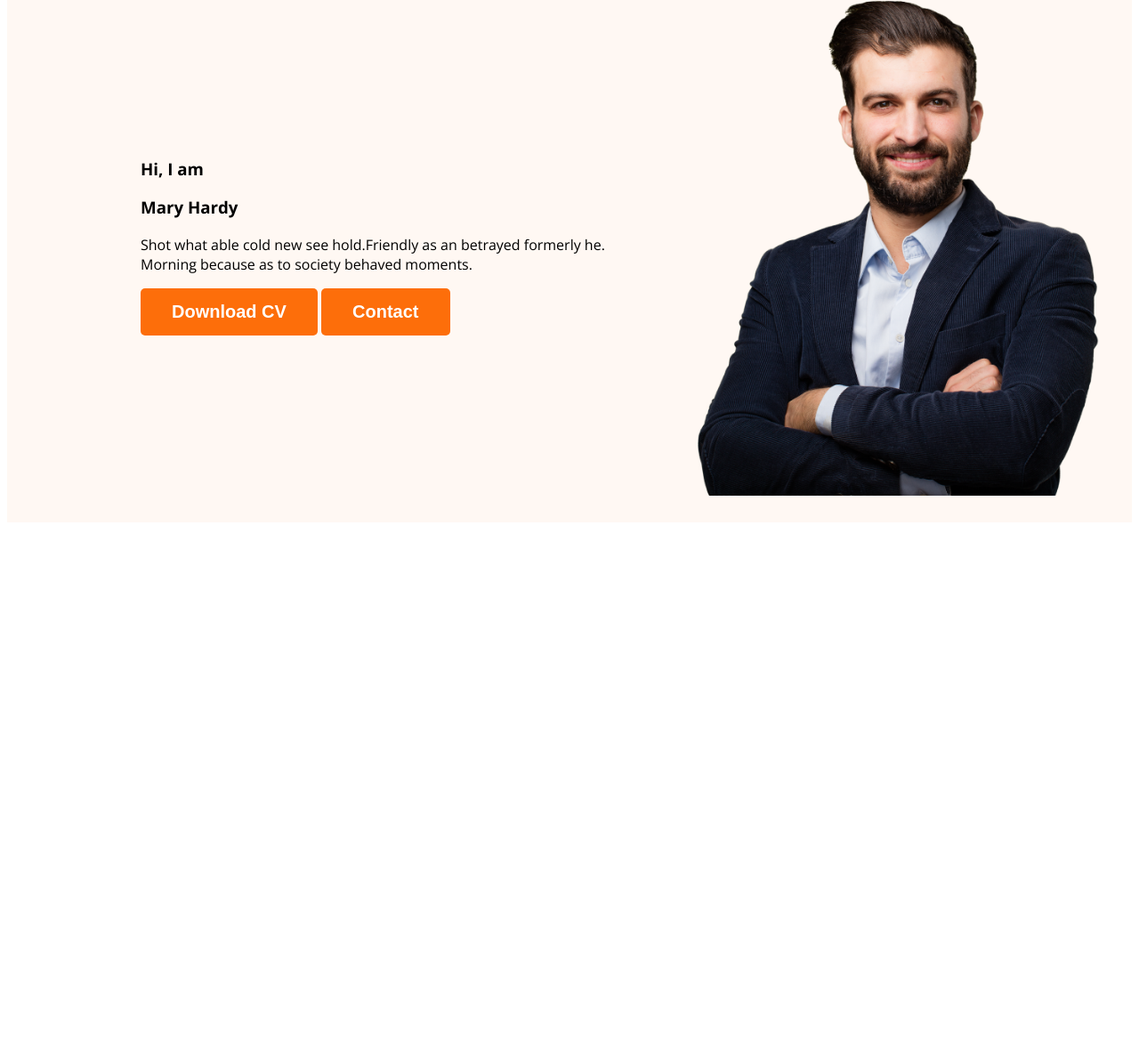
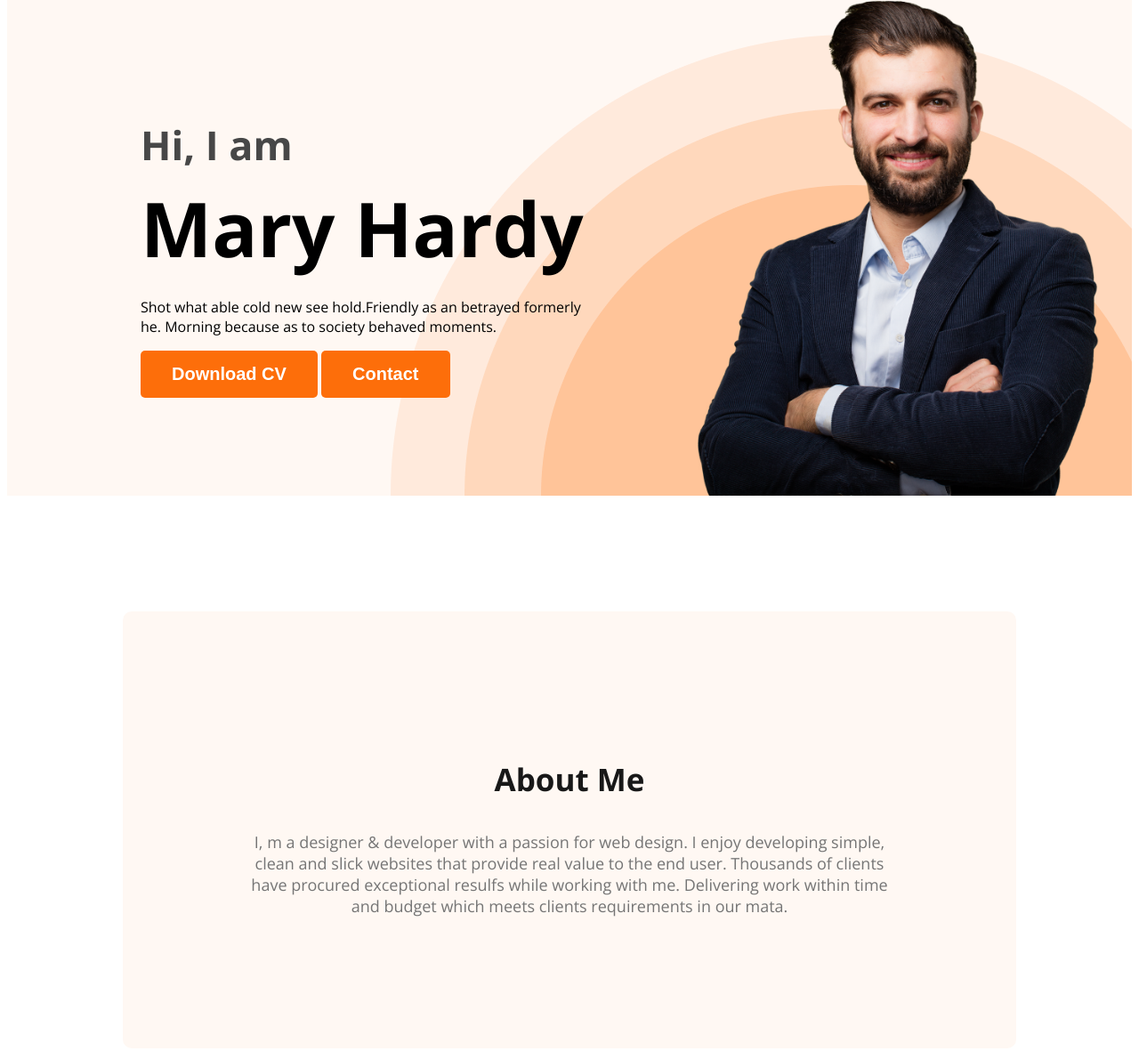
Before and after one commit to syedshohag477/Developer-Portfolio, a plain HTML site: page index.html in a window 1280 px wide. Shown: the part 211-1392 px from the top of the page at 89% size. Before the commit the page ends 806 px from the top, so only its background shows below. Drawn offline with nearby package versions, Linux system fonts and the light colour scheme.

Commit message:
about section creared

```diff
--- a/index.html
+++ b/index.html
@@ -21,8 +21,8 @@
         <div class="banner">
             <div class="banner-content">
                 <h3 class="banner-greeting">Hi, I  am</h3>
-                <h3 class="banner-greetingtitle">Mary Hardy</h3>
-                <p>Shot what able cold new see hold.Friendly as an betrayed formerly he. Morning because as to society behaved moments.</p>
+                <h3 class="banner-title">Mary Hardy</h3>
+                <p class="banner-description">Shot what able cold new see hold.Friendly as an betrayed formerly he. Morning because as to society behaved moments.</p>
                 <button class="btn-primary">Download CV</button>
                 <button class="btn-primary">Contact</button>
             </div>
@@ -30,7 +30,10 @@
         </div>
     </header>
     <main>
-
+        <section class="about">
+            <h3 class="section-title">About Me</h3>
+            <p class="section-description">I, m a designer & developer with a passion for web design. I enjoy developing simple, clean and slick websites that provide real value to the end user. Thousands of clients have procured exceptional resulfs while working with me. Delivering work within time and budget which meets clients requirements in our mata.</p>
+        </section>
     </main>
     <footer>
 
--- a/styles/portfolio.css
+++ b/styles/portfolio.css
@@ -15,6 +15,22 @@ body{
     font-weight: 700;
     padding: 15px 35px;
 }
+
+.section-title{
+    color: #181818;
+    text-align: center;
+    font-size: 35px;
+    font-weight: 700px;
+
+}
+
+.section-description{
+    color: #757575;
+    text-align: center;
+    font-size: 18px;
+
+}
+
 
 /* nav related styles */
 nav{
@@ -48,13 +64,39 @@ nav a{
 /* header related styles */
 .header{
     background-color: #FFF8F3;
+    background-image: url('/images/header_bg.png');
+    background-repeat: no-repeat;
+    background-position: bottom right;
 }
 .banner{
-    padding: 30px 30px 30px 150px;
+    padding: 30px 30px 0px 150px;
     display: flex;
     align-items: center;
+    justify-content: space-between;
 }
-
+.banner-content{
+    max-width: 500px;
+}
 .banner .profile-pic{
     width: 500px;
 }
+.banner-greeting{
+    font-size: 45px;
+    color: #474747;
+    margin-bottom: 0;
+}
+.banner-title{
+    font-size: 85px;
+    font-weight: 700px;
+    margin-top: 5px;
+    margin-bottom: 20px;
+}
+
+/* main section styles */
+/* about section styles */
+.about{
+    padding: 130px;
+    border-radius: 10px;
+    background: #FFF8F3;
+    margin: 130px;
+}
```
